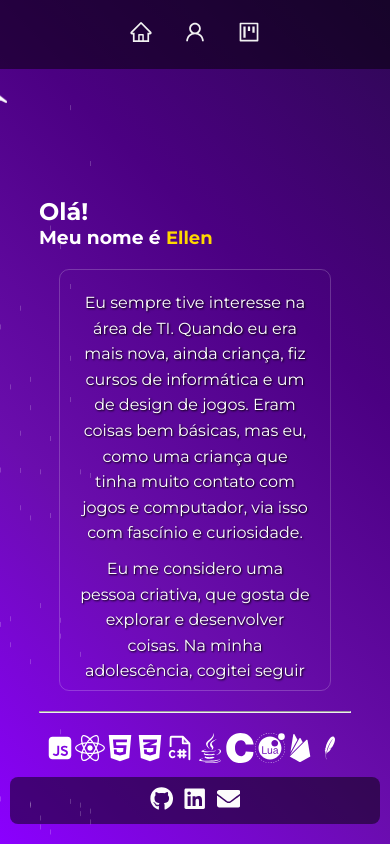
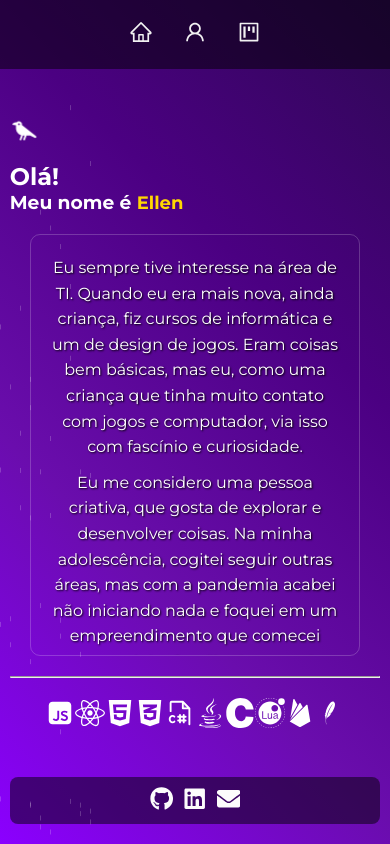
Before and after one commit to KruxKossel/Portifolio, a React (Vite) app: page /about in a window 390 px wide. Built offline with nearby package versions, Linux system fonts and the light colour scheme.

Commit message:
att na responsividade about

```diff
--- a/src/pages/About.css
+++ b/src/pages/About.css
@@ -27,7 +27,7 @@
 }
 
 .about-container {
-  padding-top: 120px; /* Adiciona mais espaço para evitar sobreposição do nav */
+  padding-top: 70px; /* Adiciona mais espaço para evitar sobreposição do nav */
   display: flex;
   flex-direction: column;
   align-items: center;
@@ -39,7 +39,7 @@
 
 .crow-container {
   position: absolute;
-  top: 10px;
+  top: 20px;
   right: 10px;
   z-index: 1; /* Garante que o corvo não bloqueie os links */
 }
@@ -107,6 +107,15 @@ strong {
 }
 
 @media (max-width: 768px) {
+  .about-container {
+    width: 95%; /* Ajusta a largura da seção para dispositivos móveis */
+    padding-top: 50px; /* Subir o container para cima em telas menores */
+  }
+
+  .crow-container {
+    top: 10px; /* Ajusta a posição superior para ficar abaixo do nav */
+  }
+
   .about-icon-size {
     font-size: 30px !important; /* Ajusta o tamanho dos ícones para telas menores */
   }
```
